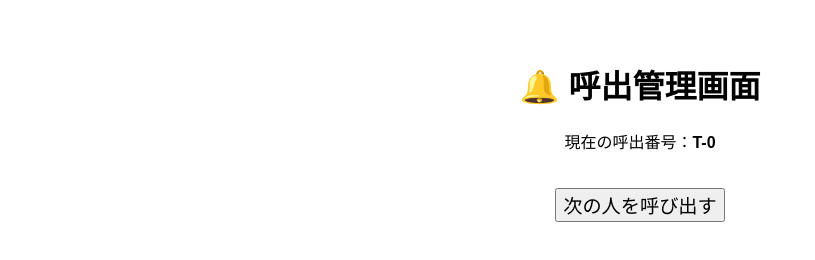
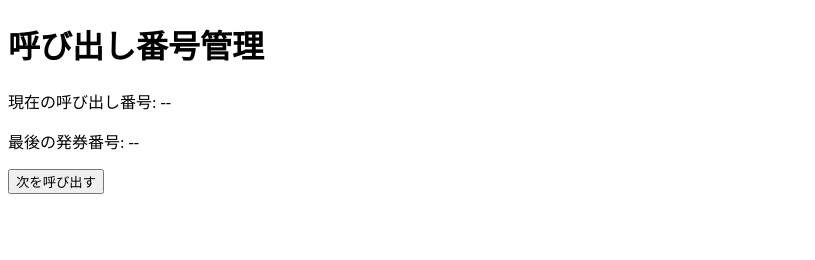
Before and after one commit to Rato009/ticket-system, a plain HTML site: page admin.html in a window 1280 px wide. Shown: the whole page, without its empty margins (0-815 px from the left). Drawn offline with Linux system fonts and the light colour scheme; no server answers.

Commit message:
Update admin.html

```diff
--- a/admin.html
+++ b/admin.html
@@ -2,39 +2,32 @@
 <html lang="ja">
 <head>
   <meta charset="UTF-8">
-  <title>呼出管理</title>
-  <style>
-    body { font-family: sans-serif; padding: 2em; text-align: center; }
-    button { font-size: 1.2em; margin-top: 1em; }
-  </style>
+  <title>呼び出し管理</title>
+  <script>
+    const apiUrl = "https://あなたの-worker-url.workers.dev";
+
+    async function loadData() {
+      const res = await fetch(apiUrl);
+      const data = await res.json();
+      document.getElementById("current").innerText = data.current;
+      document.getElementById("last").innerText = data.last;
+    }
+
+    async function callNext() {
+      const res = await fetch(apiUrl, {
+        method: "POST",
+        body: JSON.stringify({ action: "next" })
+      });
+      await loadData();
+    }
+
+    window.onload = loadData;
+  </script>
 </head>
 <body>
-  <h1>🔔 呼出管理画面</h1>
-  <p>現在の呼出番号：<strong id="current">T-0</strong></p>
-  <button onclick="next()">次の人を呼び出す</button>
-
-
-  <script>
-    function showCurrent() {
-      const current = localStorage.getItem("currentTicket") || "T-0";
-      document.getElementById("current").innerText = current;
-    }
-
-    function next() {
-      const queue = JSON.parse(localStorage.getItem("queue") || "[]");
-      const current = localStorage.getItem("currentTicket") || "T-0";
-      let index = queue.indexOf(current);
-
-      if (index === -1 && queue.length > 0) {
-        localStorage.setItem("currentTicket", queue[0]);
-      } else if (index + 1 < queue.length) {
-        localStorage.setItem("currentTicket", queue[index + 1]);
-      }
-
-      showCurrent();
-    }
-
-    showCurrent();
-  </script>
+  <h1>呼び出し番号管理</h1>
+  <p>現在の呼び出し番号: <span id="current">--</span></p>
+  <p>最後の発券番号: <span id="last">--</span></p>
+  <button onclick="callNext()">次を呼び出す</button>
 </body>
 </html>
```
